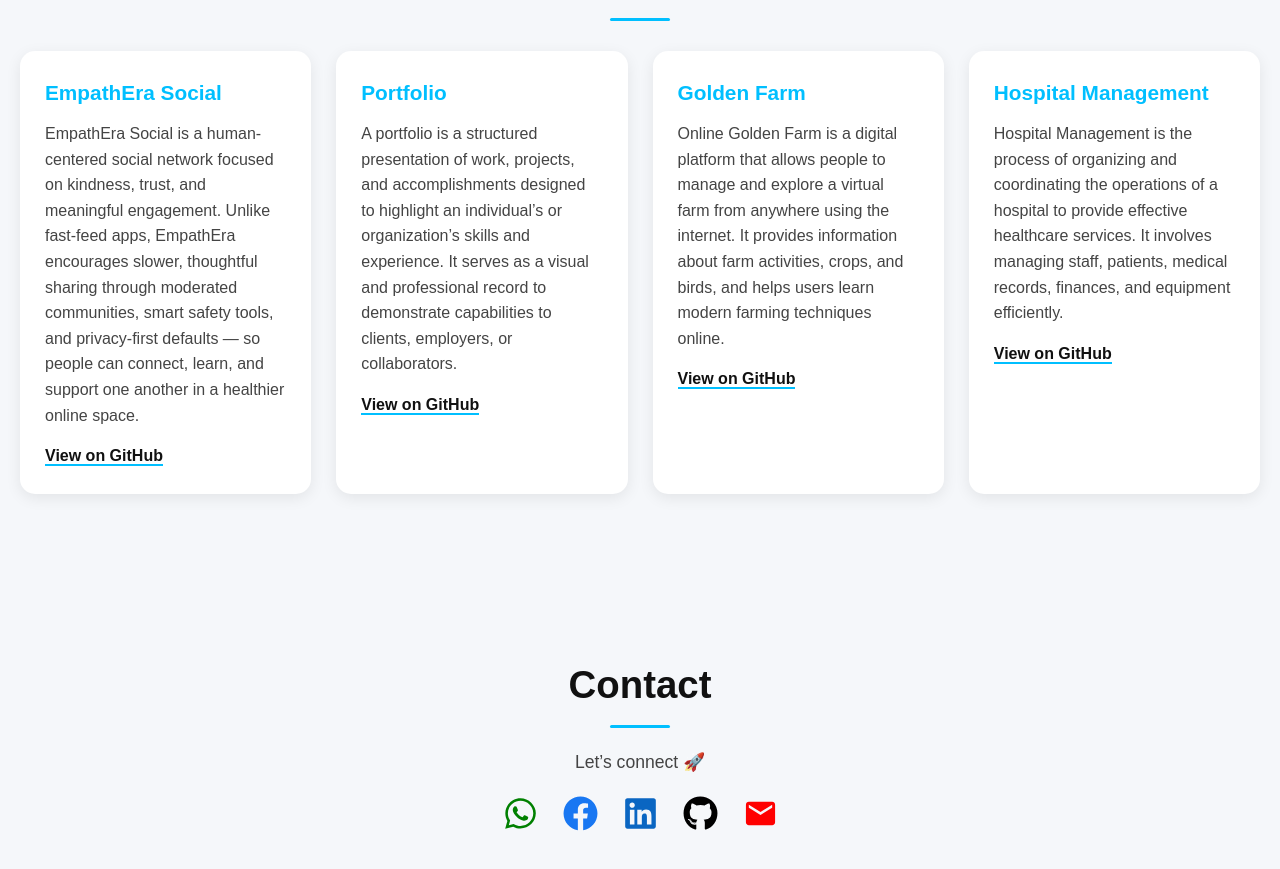
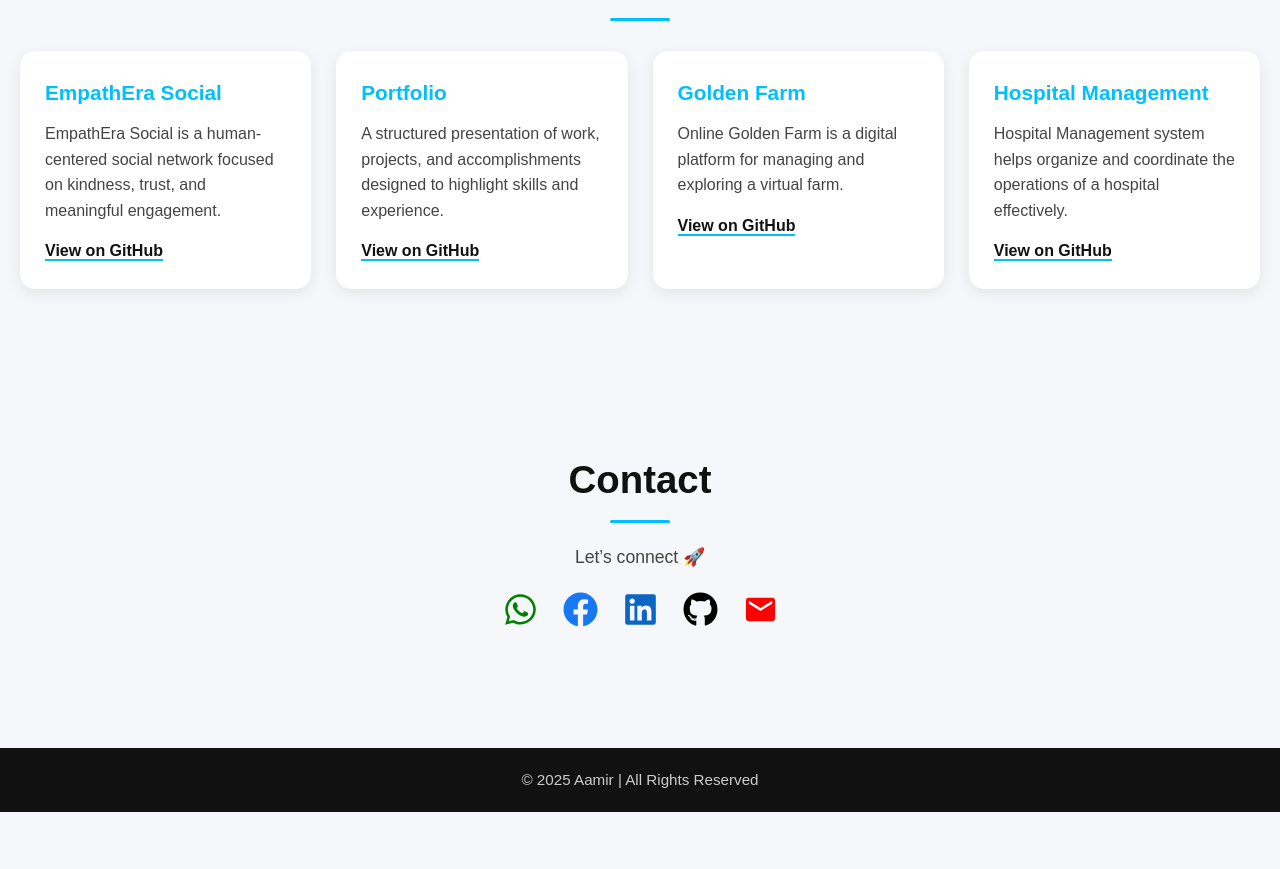
Before and after one commit to Aamir-8115/portfolio, a React (Create React App) app: page / in a window 1280 px wide. Shown: the part 1732-2601 px from the top of the page. After the commit the page ends 2544 px from the top, so only its background shows below. Built offline with nearby package versions, Linux system fonts and the light colour scheme.

Commit message:
Fix CV path for GitHub Pages

```diff
--- a/src/App.js
+++ b/src/App.js
@@ -4,7 +4,8 @@ import profile from "./assets/profile.jpg"; // 👈 apni image yaha import karo
 import "./App.css";
 
 function App() {
-  const cvUrl = "/Aamir-CV.pdf"; // 👈 CV ka simple path (public folder me rakho)
+  // ✅ Fix for GitHub Pages (PUBLIC_URL ka use)
+  const cvUrl = process.env.PUBLIC_URL + "/Aamir-CV.pdf";
 
   return (
     <div>
@@ -37,10 +38,13 @@ function App() {
       <section id="about" className="about">
         <h2>About Me</h2>
         <p>
-          I’m <b>Aamir Sohail</b>, a passionate <b>Frontend Developer</b> skilled in <b>React.js, JavaScript, HTML, CSS</b>, and tools like <b>Firebase</b> and <b>Git/GitHub</b>. I create clean, modern, and responsive web applications focused on usability and performance. I love learning new technologies and improving my craft. My goal is to deliver projects that not only solve problems but also provide a great user experience. When I’m not coding, I enjoy exploring new tech trends and finding creative solutions to challenges.
+          I’m <b>Aamir Sohail</b>, a passionate <b>Frontend Developer</b> skilled in <b>React.js, JavaScript, HTML, CSS</b>, and tools like <b>Firebase</b> and <b>Git/GitHub</b>.
+          I create clean, modern, and responsive web applications focused on usability and performance. I love learning new technologies and improving my craft.
+          My goal is to deliver projects that not only solve problems but also provide a great user experience.
+          When I’m not coding, I enjoy exploring new tech trends and finding creative solutions to challenges.
         </p>
 
-        {/* ✅ CV Download + View Buttons */}
+        {/* ✅ CV Download Button */}
         <div className="about-actions">
           <a className="cv-btn" href={cvUrl} download>
             📄 Download CV
@@ -66,22 +70,22 @@ function App() {
         <div className="project-list">
           <div className="project-card">
             <h3>EmpathEra Social</h3>
-            <p>EmpathEra Social is a human-centered social network focused on kindness, trust, and meaningful engagement. Unlike fast-feed apps, EmpathEra encourages slower, thoughtful sharing through moderated communities, smart safety tools, and privacy-first defaults — so people can connect, learn, and support one another in a healthier online space.</p>
+            <p>EmpathEra Social is a human-centered social network focused on kindness, trust, and meaningful engagement.</p>
             <a href="https://github.com/Jasonfoodforest/Empatherasocial-Dev.git" target="_blank" rel="noreferrer">View on GitHub</a>
           </div>
           <div className="project-card">
             <h3>Portfolio</h3>
-            <p>A portfolio is a structured presentation of work, projects, and accomplishments designed to highlight an individual’s or organization’s skills and experience. It serves as a visual and professional record to demonstrate capabilities to clients, employers, or collaborators.</p>
+            <p>A structured presentation of work, projects, and accomplishments designed to highlight skills and experience.</p>
             <a href="https://github.com/Aamir-8115/portfolio.git" target="_blank" rel="noreferrer">View on GitHub</a>
           </div>
           <div className="project-card">
             <h3>Golden Farm</h3>
-            <p>Online Golden Farm is a digital platform that allows people to manage and explore a virtual farm from anywhere using the internet. It provides information about farm activities, crops, and birds, and helps users learn modern farming techniques online.</p>
+            <p>Online Golden Farm is a digital platform for managing and exploring a virtual farm.</p>
             <a href="https://github.com/Aamir-8115/Golden-Farm.git" target="_blank" rel="noreferrer">View on GitHub</a>
           </div>
           <div className="project-card">
             <h3>Hospital Management</h3>
-            <p>Hospital Management is the process of organizing and coordinating the operations of a hospital to provide effective healthcare services. It involves managing staff, patients, medical records, finances, and equipment efficiently.</p>
+            <p>Hospital Management system helps organize and coordinate the operations of a hospital effectively.</p>
             <a href="https://github.com/Aamir-8115/Hospital-Management.git" target="_blank" rel="noreferrer">View on GitHub</a>
           </div>
         </div>
@@ -92,11 +96,7 @@ function App() {
         <h2>Contact</h2>
         <p>Let’s connect 🚀</p>
         <div className="social-icons">
-          <a
-            href="https://wa.me/923093547281?text=Hello%20Aamir%2C%20I%20saw%20your%20portfolio!"
-            target="_blank"
-            rel="noreferrer"
-          >
+          <a href="https://wa.me/923093547281?text=Hello%20Aamir%2C%20I%20saw%20your%20portfolio!" target="_blank" rel="noreferrer">
             <FaWhatsapp size={35} color="green" />
           </a>
           <a href="https://www.facebook.com/share/1J2icWmM81/" target="_blank" rel="noreferrer">
```
